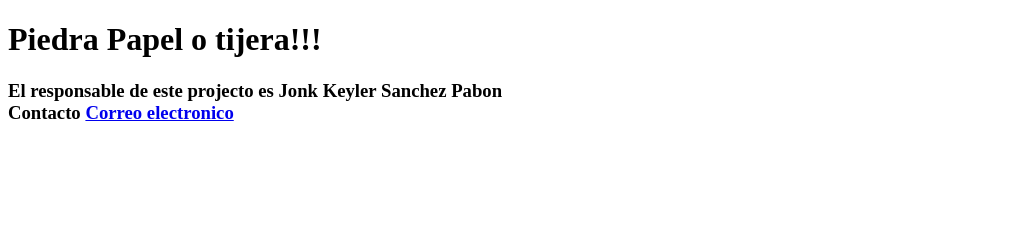
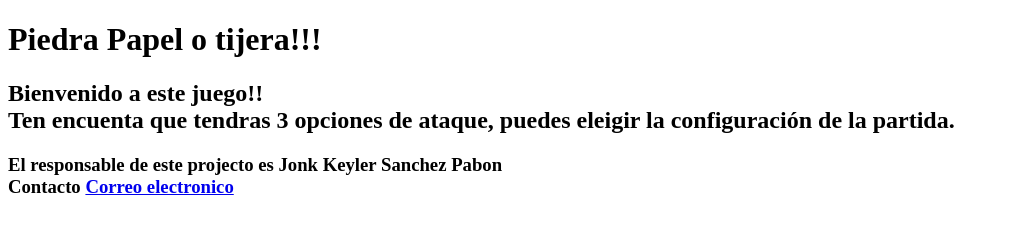
Before and after one commit to Jonkkeyler333/rps_game, a plain HTML site: page index.html in a window 1280 px wide. Shown: the whole page, without its empty margins (0-1009 px from the left). Drawn offline with Linux system fonts and the light colour scheme.

Commit message:
pantalla de inicio, agregada contenedor

```diff
--- a/index.html
+++ b/index.html
@@ -3,7 +3,7 @@
     <head>
         <meta charset="UTF-8">
         <meta name="viewport" content="width=device-width, initial-scale=1.0">
-        <title>Piedra,Papel o tijera</title>
+        <title>Piedra , Papel o tijera</title>
         <link rel="shortcut icon" href="img/logo.jpeg" type="image/jpeg">
         <style src="css/style.css"></style>
         <script src="js/script.js"></script>
@@ -13,6 +13,11 @@
             <h1>Piedra Papel o tijera!!!</h1>
         </header>
         <footer>
+            <div id="inicio">
+                <h2>Bienvenido a este juego!!<br>Ten encuenta que tendras 3 opciones de ataque, puedes eleigir
+                    la configuración de la partida.
+                </h2>
+            </div>
             <h3>
                 El responsable de este projecto es Jonk Keyler Sanchez Pabon <br>Contacto
                 <a href="mailto:keylersanchez00@gmail.com">Correo electronico</a>
```
